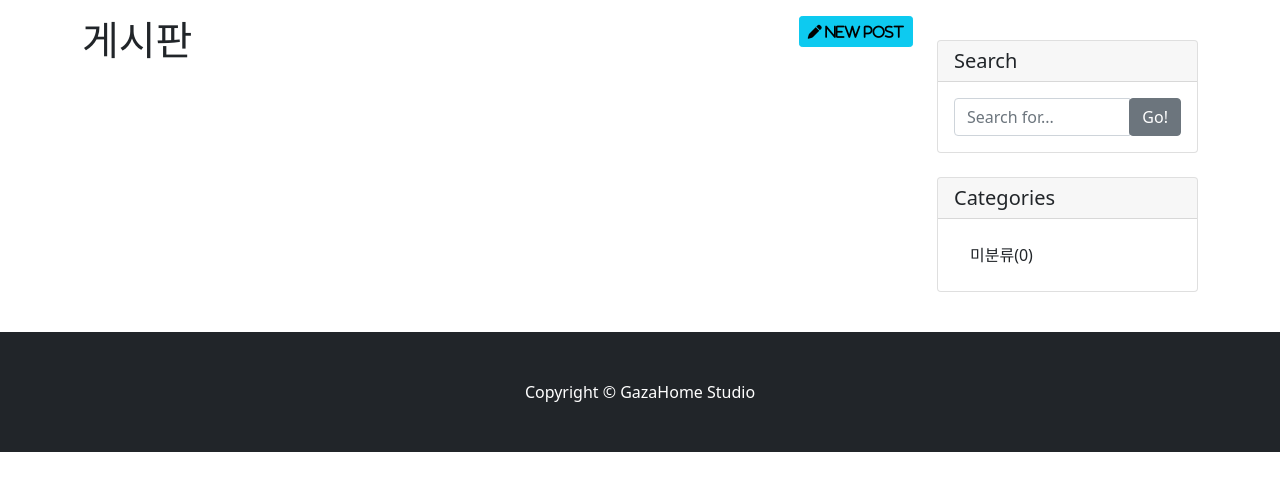
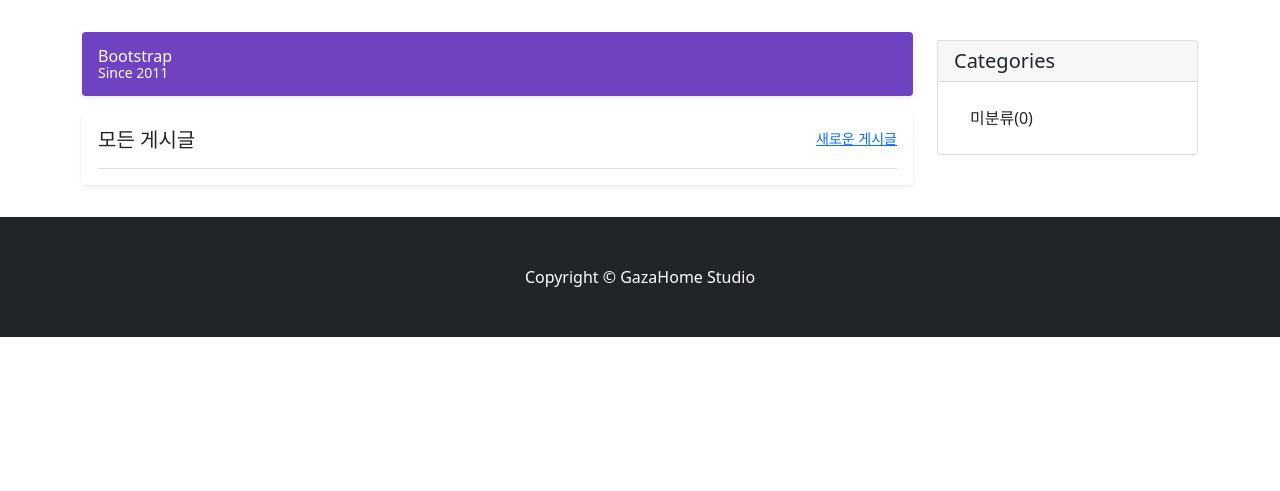
Before and after one commit to GoDa-Choe/UnvaccinatedRestaurantGuide-Gazaahome, a Django app: page /forum/ in a window 1280 px wide. Shown: the part 56-547 px from the top of the page. Run offline with Django 3.2, Linux system fonts and the light colour scheme; data that the repository does not hold is empty; parts of the project's set-up code (start-up, migrations or seed data) failed here and were passed over; some libraries are stand-ins or nearby versions.

Commit message:
포스트 리스트 UI 변경

```diff
--- a/forum/models.py
+++ b/forum/models.py
@@ -60,6 +60,9 @@ class Post(models.Model, HitCountMixin):
     def num_likes(self):
         return self.likes.count()
 
+    def num_comments(self):
+        return self.comment_set.count()
+
 
 class Comment(models.Model):
     author = models.ForeignKey(User, on_delete=models.CASCADE)
--- a/forum/templates/forum/base.html
+++ b/forum/templates/forum/base.html
@@ -33,18 +33,6 @@
 
         <div class="col-md-4 col-lg-3">
 
-            <!-- Search Widget -->
-            <div class="card my-4">
-                <h5 class="card-header">Search</h5>
-                <div class="card-body">
-                    <div class="input-group">
-                        <input type="text" class="form-control" placeholder="Search for...">
-                        <span class="input-group-btn">
-                                <button class="btn btn-secondary" type="button">Go!</button>
-                            </span>
-                    </div>
-                </div>
-            </div>
 
             <!-- Categories Widget -->
             <div class="card my-4" id="categories-card">
--- a/forum/templates/forum/post_list.html
+++ b/forum/templates/forum/post_list.html
@@ -1,44 +1,88 @@
 {% extends 'forum/base.html' %}
+
+{% block head-title %}
+    게시판
+{% endblock %}
 
 {% block main-area %}
 
-    <a class="btn btn-info btn-sm float-end" href="{% url 'create' %}"><i class="fas fa-pen"> New Post</i></a>
-    <h1 class="mb-3">
-        {% if category %}{{ category }}{% endif %}
-        {% if tag %}<span class="badge badge-light"><i class="fas fa-tag"></i></span> {{ tag }}{% endif %}
-        {% if not category and not tag %}게시판{% endif %}
-    </h1>
+    <div class="d-flex align-items-center p-3 my-3 rounded shadow-sm text-white" style="background-color: #6f42c1">
+        <div class="lh-1">
+            <h1 class="h6 mb-0 lh-1">Bootstrap</h1>
+            <small>Since 2011</small>
+        </div>
+    </div>
 
-    <!-- Blog Post -->
-    {% for post in post_list %}
-        <div class="card mb-4" id="post-{{ post.pk }}">
-            {#<img class="card-img-top" src="{{ post.head_image.url }}" alt="Card image cap">#}
-            <div class="card-body">
-                {% if post.category %}
-                    <span class="badge badge-secondary float-right">{{ post.category }}</span>
+    <div class="my-3 p-3 bg-body rounded shadow-sm">
+
+        <div class="d-flex justify-content-between border-bottom pb-2 mb-0">
+            <h2 class="h5">
+                {% if category %}
+                    {{ category }}
                 {% else %}
-                    <span class="badge badge-secondary float-right">미분류</span>
+                    모든 게시글
                 {% endif %}
-                <h2 class="card-title">{{ post.title }}</h2>
-                <p class="card-text">{{ post.content|cut:"#"|cut:"`"|truncatechars_html:30|safe }}</p>
-                {% if post.tags.exists %}
-                    <i class="fas fa-tags"></i>
-                    {% for tag in post.tags.iterator %}
-                        <a href="{% url 'tag_post' tag.slug %}"><span
-                                class="badge rounded-pill bg-warning">{{ tag }}</span></a>
-                    {% endfor %}
-                    <br>
-                    <br>
-                {% endif %}
-                <a href="{% url 'detail' post.pk %}" class="btn btn-primary">Read More &rarr;</a>
-            </div>
+            </h2>
+            <small><a href="#">새로운 게시글</a> </small>
+        </div>
 
-            <div class="card-footer text-muted">
-                Posted on {{ post.created_at }} by
-                <a href="#">{{ post.author|upper }}</a>
-            </div>
+
+        <div class="list-group-flush">
+
+
+            <!-- Blog Post -->
+            {% for post in post_list %}
+
+                <a href="{% url 'detail' post.pk %}" class="list-group-item list-group-item-action" style="border: 0">
+                    <div class="d-flex text-muted pt-3">
+                        <div class="pb-3 mb-0 small lh-sm border-bottom w-100">
+                            <div class="d-flex justify-content-between">
+                                <h3 class="h6 text-dark">{{ post.title }}</h3>
+                                <div class="d-inline">
+                                    {% if post.tags.exists %}
+                                        {% comment %}<i class="fas fa-tags"></i>{% endcomment %}
+                                        {% for tag in post.tags.iterator %}
+                                            <span class="badge rounded-pill" style="background-color: #9F81F7">
+                                            {{ tag }}
+                                            </span>
+                                        {% endfor %}
+                                    {% endif %}
+                                </div>
+                            </div>
+
+
+                            <p class="pb-0 mb-1 lh-sm">
+                                {{ post.content|cut:"#"|cut:"`"|truncatechars_html:80|safe }}
+                            </p>
+                            <div class="d-flex text-muted justify-content-between">
+
+                                <div class="d-inline">
+                                    <strong class="text-gray-dark">{{ post.author }}</strong>
+                                    <div class="d-inline"> {{ post.created_at|date:'m-d H:i' }} </div>
+                                </div>
+
+                                <div class="d-inline">
+                                    <div class="d-inline"><i class="fas fa-heart"></i> {{ post.num_likes }}</div>
+                                    <div class="d-inline"><i class="far fa-comment"></i> {{ post.num_comments }}</div>
+                                    <div class="d-inline"><i class="far fa-eye"></i> {{ post.hit_count.hits }}</div>
+                                </div>
+
+
+                            </div>
+                        </div>
+                    </div>
+                </a>
+            {% endfor %}
+
+
         </div>
-    {% endfor %}
+
+    </div>
+
+
+
+
+
 
     <!-- Pagination -->
     {% if is_paginated %}
--- a/forum/views.py
+++ b/forum/views.py
@@ -182,7 +182,7 @@ class PostList(ListView):
     model = Post
     template_name = 'forum/post_list.html'
     ordering = '-pk'
-    paginate_by = 5
+    paginate_by = 10
 
     def get_context_data(self, *, object_list=None, **kwargs):
         context = super(PostList, self).get_context_data()
--- a/workday/views.py
+++ b/workday/views.py
@@ -11,7 +11,7 @@ from django.core.exceptions import PermissionDenied
 from workday.forms import CalculatorForm, LeaveForm
 from workday.implement import create_block, make_days
 
-locale.setlocale(locale.LC_ALL, 'ko_KR.UTF-8')
+# locale.setlocale(locale.LC_ALL, 'ko_KR.UTF-8')
 
 
 class CalculatorCreate(LoginRequiredMixin, CreateView):
```
